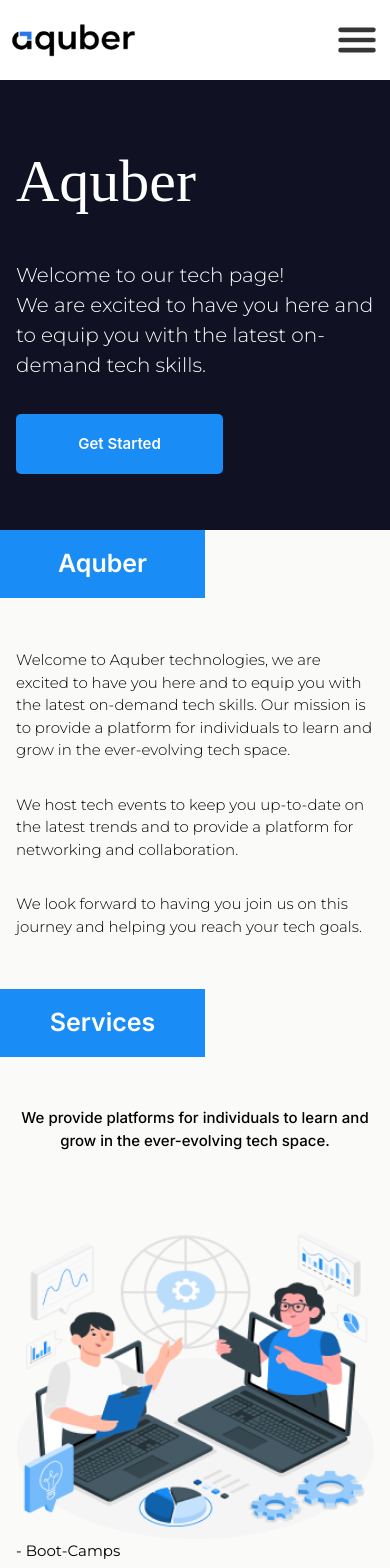
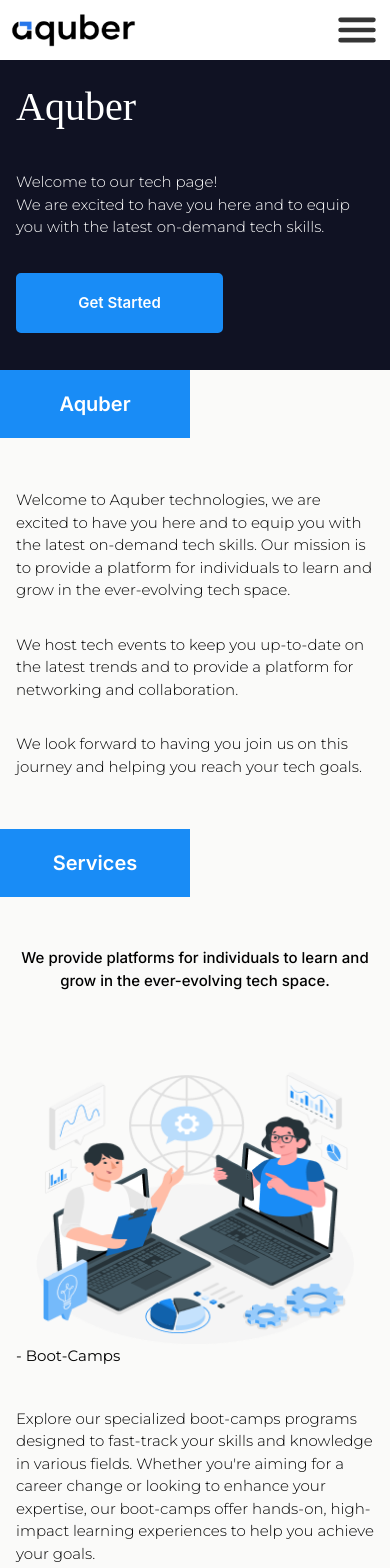
Before and after one commit to AChris-T/Aqubar, a React (Vite) app: page / in a window 390 px wide. Shown: the top 1568 px of the page. Built offline with nearby package versions, Linux system fonts and the light colour scheme; a web font is replaced by a local one.

Commit message:
landingpage

```diff
--- a/src/Components/LandingPageComponents/HeroSection.jsx
+++ b/src/Components/LandingPageComponents/HeroSection.jsx
@@ -11,10 +11,10 @@ import "swiper/css/pagination";
 const HeroSection = () => {
   return (
     <>
-    <div className="h-[450px] lg:h-[450px] md:h-[330px] mt-[80px] flex justify-between bg-[#101223]">
+    <div className="h-[330px] lg:h-[450px] md:h-[330px]  mt-[40px] md:mt-[80px] flex justify-between bg-[#101223]">
       <div className=" px-4 md:px-[50px] lg:px-[70px] flex flex-col justify-center h-full gap-[34px] lg:gap-[34px] md:gap-[10px]">
-        <h2 className="text-[#fff] font-jacques text-[60px]">Aquber</h2>
-        <p className="font-Montserrat md:w-[350px] lg:w-[620px] flex flex-wrap text-white z-20 font-light text-[20px] md:text-[15px] lg:text-[20px]">Welcome to our tech page!<br/>
+        <h2 className="text-[#fff] font-jacques text-[40px] md:text-[60px]">Aquber</h2>
+        <p className="font-Montserrat md:w-[350px] lg:w-[620px] flex flex-wrap text-white z-20 font-light text-[15px] md:text-[15px] lg:text-[20px]">Welcome to our tech page!<br/>
             We are excited to have you here and to equip you with the latest
             on-demand tech skills.
         </p>
@@ -35,7 +35,7 @@ const HeroSection = () => {
         </Swiper>
       </div>
       <div>
-        <div className="bg-[#198cf6] w-[205px] h-[68px] text-[#fff] text-[25px] font-inter font-semibold flex justify-center items-center">
+        <div className="bg-[#198cf6] w-[190px] md:w-[205px] h-[68px] text-[#fff] text-[20px] md:text-[25px] font-inter font-semibold flex justify-center items-center">
             Aquber
         </div>
         <div className=" px-4 md:px-[71px]   flex flex-col gap-8 py-[51px] text-[#000] font-Montserrat text-[15px] md:text-[20px] font-light  ">
--- a/src/Components/LandingPageComponents/Navbar.jsx
+++ b/src/Components/LandingPageComponents/Navbar.jsx
@@ -8,7 +8,7 @@ const Navbar = () => {
   const [opened, { open, close }] = useDisclosure(false);
   return (
     <div className="fixed w-[100%] max-w-[1452px] z-30 ">
-    <div className="flex items-center relative  top-0 left-0  bg-white justify-between md:px-[40px]  lg:px-[60px] h-[80px] pr-2   z-20">
+    <div className="flex items-center relative  top-0 left-0  bg-white justify-between md:px-[40px]  lg:px-[60px] md:h-[80px] h-[60px] pr-2   z-20">
       <div>
         <img src={logo} alt="logo" width={"147px"} height={"px2rem(52)"} className=""/>
       </div>
--- a/src/Components/LandingPageComponents/Services.jsx
+++ b/src/Components/LandingPageComponents/Services.jsx
@@ -5,14 +5,14 @@ import service_2 from "../../assets/Image/served.png"
 const Services = () => {
   return (
     <div>
-        <div className="bg-[#198cf6] w-[205px] h-[68px] text-[#fff] text-[25px] font-inter font-semibold flex justify-center items-center">Services</div>
+        <div className="bg-[#198cf6] md:w-[205px] w-[190px] h-[68px] text-[#fff] text-[20px] md:text-[25px] font-inter font-semibold flex justify-center items-center">Services</div>
         <div className="flex flex-col">
             <div className="flex justify-center flex-wrap text-center lg:text-start mt-[50px]">
                 <h2 className="text-[#000] font-inter font-medium text-[15px] md:text-[25px] px-4 md:px-[63px]">We provide platforms for individuals to learn and grow in the ever-evolving tech space.</h2>
             </div>
             <div className="flex flex-col md:flex-row justify-between md:mt-[118px] mt-[40px] px-4 md:px-[63px]">
                   <div>
-                     <img src={service} alt="service" className="mt-10 w-full"/>
+                     <img src={service} alt="service" className="mt-10 w-full  px-[20px] md:px-0"/>
                   </div>
                   <div>
                     <h2 className="lg:w-[752px] md:w-[500px] font-light text-[#000] md:text-[25px] text-[15px] font-Montserrat"><p className="font-medium">- Boot-Camps</p>
@@ -41,14 +41,14 @@ const Services = () => {
                     </h2>
                   </div>
                   <div className="mt-6 ">
-                      <img src={service_1} alt="service" className="mt-10 w-full" />
+                      <img src={service_1} alt="service" className="mt-10 md:w-full px-[20px] md:px-0" />
                   </div>
             </div>
             <div className="h-2 lg:w-[700px] w-200px bg-[#198cf6] flex justify-center items-center lg:mx-80 md:mx-[152px] mx-2  mt-[105px]"></div>
 
                 <div className="flex flex-col md:flex-row justify-between md:mt-[118px] mt-[80px] gap-8 px-4 md:px-[63px]">
                 <div className="banner">
-                      <img src={service_2} alt="service" className="mt-8 w-full"/>
+                      <img src={service_2} alt="service" className="mt-8 w-full md:w-full px-[20px] md:px-0"/>
                   </div>
                   <div>
                     <h2 className="lg:w-[752px] md:w-[500px] font-light text-[#000] text-[15px] md:text-[25px]  font-Montserrat"><p className="font-medium">- Events</p>
--- a/src/Components/LandingPageComponents/Tutor.jsx
+++ b/src/Components/LandingPageComponents/Tutor.jsx
@@ -20,10 +20,10 @@ const Tutor = () => {
   return (
     <>
       <div className="flex flex-col md:flex-row md:px-[72px] px-3">
-    <div>
+    <div >
         <div className="flex flex-col-reverse justify-between gap-8 md:flex-row">
-        <div className="flex justify-center gap-[20px] flex-col">
-          <h5 className="md:text-[50px] text-[30px]  font-Montserrat font-medium text-[#000] flex text-center">Become a tutor</h5>
+        <div className="flex justify-center items-center md:items-start gap-[20px] flex-col">
+          <h5 className="md:text-[50px] text-[30px]  font-Montserrat font-medium  text-[#000] flex text-center">Become a tutor</h5>
             <p className="lg:w-[600px] md:text-[20px] text-[15px] font-light mt-[-15px]">Join a wide range of tutors from different tech fields, upload courses on aquber.</p>
             <button className="border-2 border-[#198cf6] rounded-md text-[#198cf6] font-inter text-[15px] w-[183px] h-[51px] hover:bg-[#198cf6] hover:text-[#fff]">Become a tutor</button>
         </div>
@@ -32,9 +32,9 @@ const Tutor = () => {
         </div>
         </div>
 
-        <div className="flex  justify-between flex-col md:flex-row mt-[80px] gap-20 md:gap-0 ">
-          <div className="w-full md:ml-[-30px] lg:ml-0">
-           <div className=" mt-[0px] w-[350px] -mx-10 md:mx-0 " >
+        <div className="flex  justify-center  items-center flex-col md:flex-row mt-[80px] gap-20 md:gap-0 ">
+          <div className="w-full md:ml-[-30px] flex justify-center items-center lg:ml-0">
+           <div className=" mt-[0px] w-[350px] " >
            <Splide aria-label="My Favorite Images"
             options={ {
              autoplay:true,
@@ -63,7 +63,7 @@ const Tutor = () => {
             </Splide>
            </div>
            </div>
-           <div className="flex flex-col  gap-[26px] lg:-ml-20 ">
+           <div className="flex flex-col justify-center items-center  gap-[26px] lg:-ml-20 ">
            <h3 className="text-[#000] font-Montserrat md:text-[40px] lg:text-[50px] text-[30px] font-normal flex text-center ">Event and webinar</h3>
            <p className="md:text-[20px]   text-[15px] font-Montserrat font-light text-[#000]">Join techies from different fields, attend and take
                 part in our events, boot camp and webinar both
```
